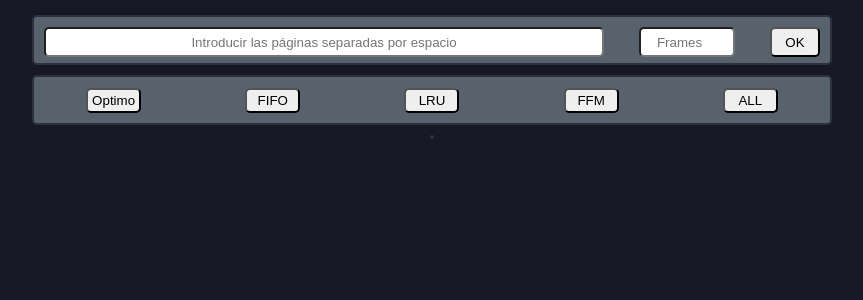
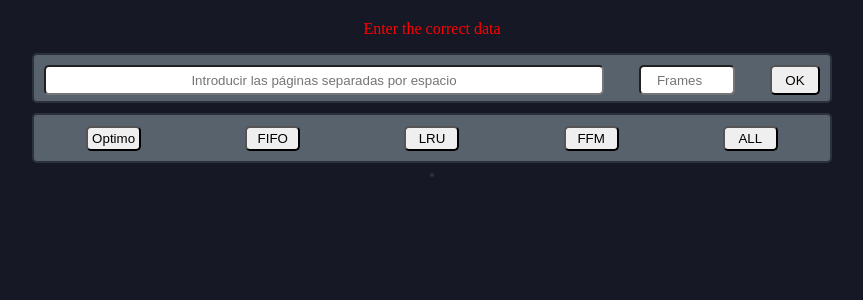
Before and after one commit to Di3go0-0/MemoryManagementAlgorithms, a React (Vite) app in the folder client/: page / in a window 1280 px wide. Both pictures are taken after a click on the button "OK". Shown: the top 300 px of the page, without its empty margins (208-1071 px from the left). Built offline with nearby package versions, Linux system fonts and the light colour scheme.

Commit message:
Show the error

```diff
--- a/client/src/Pages/HomePage.css
+++ b/client/src/Pages/HomePage.css
@@ -124,3 +124,8 @@ main {
     max-width: 70vh;
   }
 }
+
+main p{
+  margin-top: 20px;
+  color: red;
+}
--- a/client/src/Pages/HomePage.jsx
+++ b/client/src/Pages/HomePage.jsx
@@ -13,6 +13,7 @@ function HomePage() {
   const [frameValue, setFrameValue] = useState("");
   const [activeComponent, setActiveComponent] = useState(null);
   const { addPages, addFrames } = useGlobalContext();
+  const [error, setError] = useState(false);
 
   const handleInputChange = (event) => {
     setInputValue(event.target.value);
@@ -31,9 +32,11 @@ function HomePage() {
     addPages(pages);
     const frames = Number(frameValue);
     if (frames <= 0 || isNaN(frames)) {
-      alert("Por favor, introduce un número válido de frames");
+      // alert("Por favor, introduce un número válido de frames");
+      setError(true);
       return;
     }
+    setError(false);
     addFrames(frames);
   };
 
@@ -56,6 +59,7 @@ function HomePage() {
 
   return (
     <main>
+        {error && <p className="error">Enter the correct data</p>}
       <div className="input-container">
         <label className="Pages">
           <input
```
